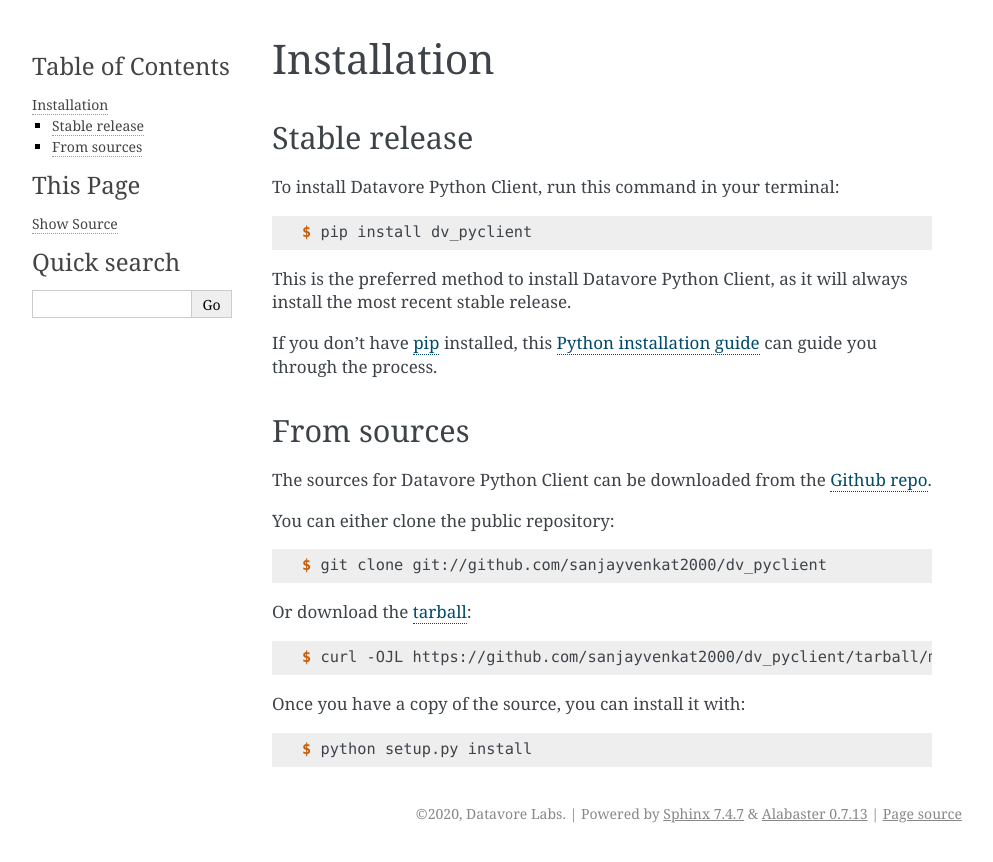
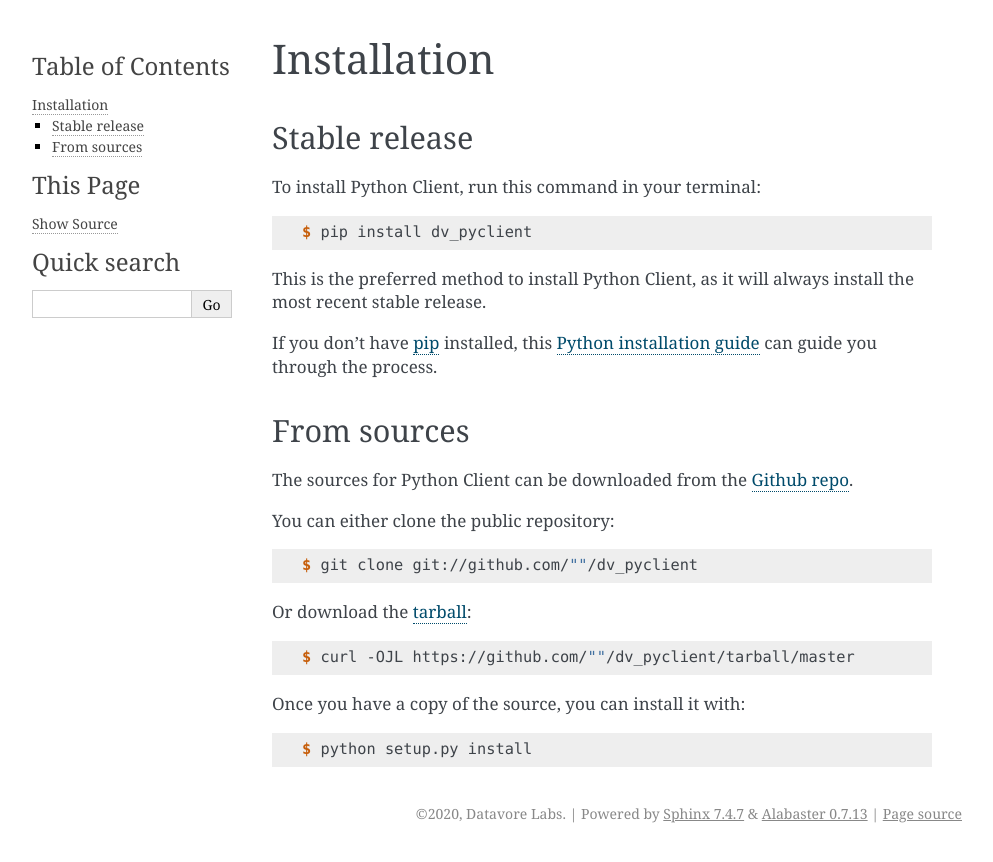
Before and after one commit to datavore-labs/dv-pyclient, a Sphinx documentation site: the page built from docs/installation.rst, in a window 1280 px wide. Shown: the top 862 px of the page, without its empty margins (148-1141 px from the left). Built offline with Sphinx 7.4.7, drawn with Linux system fonts in a browser that asks for light colours; pages that are not in the unit, such as notebooks, are missing from menus.

Commit message:
Adding clean cookie cutter project

```diff
--- a/AUTHORS.rst
+++ b/AUTHORS.rst
@@ -9,5 +9,4 @@
 
 Contributors
 ------------
-
 None yet. Why not be the first?
--- a/HISTORY.rst
+++ b/HISTORY.rst
@@ -2,7 +2,7 @@
 History
 =======
 
-0.1.0 (2020-02-01)
+0.1.0 (2020-03-25)
 ------------------
 
 * First release on PyPI.
--- a/docs/conf.py
+++ b/docs/conf.py
@@ -46,7 +46,7 @@
 master_doc = 'index'
 
 # General information about the project.
-project = 'Datavore Python Client'
+project = 'Python Client'
 copyright = "2020, Datavore Labs"
 author = "Datavore Labs"
 
@@ -128,7 +128,7 @@
 # [howto, manual, or own class]).
 latex_documents = [
     (master_doc, 'dv_pyclient.tex',
-     'Datavore Python Client Documentation',
+     'Python Client Documentation',
      'Datavore Labs', 'manual'),
 ]
 
@@ -139,7 +139,7 @@
 # (source start file, name, description, authors, manual section).
 man_pages = [
     (master_doc, 'dv_pyclient',
-     'Datavore Python Client Documentation',
+     'Python Client Documentation',
      [author], 1)
 ]
 
@@ -151,7 +151,7 @@
 #  dir menu entry, description, category)
 texinfo_documents = [
     (master_doc, 'dv_pyclient',
-     'Datavore Python Client Documentation',
+     'Python Client Documentation',
      author,
      'dv_pyclient',
      'One line description of project.',
--- a/docs/index.rst
+++ b/docs/index.rst
@@ -1,4 +1,4 @@
-Welcome to Datavore Python Client's documentation!
+Welcome to Python Client's documentation!
 ======================================
 
 .. toctree::
--- a/docs/installation.rst
+++ b/docs/installation.rst
@@ -8,13 +8,13 @@
 Stable release
 --------------
 
-To install Datavore Python Client, run this command in your terminal:
+To install Python Client, run this command in your terminal:
 
 .. code-block:: console
 
     $ pip install dv_pyclient
 
-This is the preferred method to install Datavore Python Client, as it will always install the most recent stable release.
+This is the preferred method to install Python Client, as it will always install the most recent stable release.
 
 If you don't have `pip`_ installed, this `Python installation guide`_ can guide
 you through the process.
@@ -26,19 +26,19 @@
 From sources
 ------------
 
-The sources for Datavore Python Client can be downloaded from the `Github repo`_.
+The sources for Python Client can be downloaded from the `Github repo`_.
 
 You can either clone the public repository:
 
 .. code-block:: console
 
-    $ git clone git://github.com/sanjayvenkat2000/dv_pyclient
+    $ git clone git://github.com/""/dv_pyclient
 
 Or download the `tarball`_:
 
 .. code-block:: console
 
-    $ curl -OJL https://github.com/sanjayvenkat2000/dv_pyclient/tarball/master
+    $ curl -OJL https://github.com/""/dv_pyclient/tarball/master
 
 Once you have a copy of the source, you can install it with:
 
@@ -47,5 +47,5 @@
     $ python setup.py install
 
 
-.. _Github repo: https://github.com/sanjayvenkat2000/dv_pyclient
-.. _tarball: https://github.com/sanjayvenkat2000/dv_pyclient/tarball/master
+.. _Github repo: https://github.com/""/dv_pyclient
+.. _tarball: https://github.com/""/dv_pyclient/tarball/master
--- a/docs/usage.rst
+++ b/docs/usage.rst
@@ -2,6 +2,6 @@
 Usage
 =====
 
-To use Datavore Python Client in a project::
+To use Python Client in a project::
 
     import dv_pyclient
--- a/requirements_dev.txt
+++ b/requirements_dev.txt
@@ -8,3 +8,5 @@
 Sphinx==1.8.5
 twine==1.14.0
 Click==7.0
+pytest==4.6.5
+pytest-runner==5.1
--- a/setup.cfg
+++ b/setup.cfg
@@ -1,5 +1,5 @@
 [bumpversion]
-current_version = 0.1.15
+current_version = 0.1.3
 commit = True
 tag = True
 
@@ -18,3 +18,7 @@
 exclude = docs
 
 [aliases]
+test = pytest
+
+[tool:pytest]
+collect_ignore = ['setup.py']
```
Also changed, not shown: CONTRIBUTING.rst (+6 -6 lines), README.md (+32 -6 lines), README.rst (+12 -7 lines), dv_pyclient/__init__.py (+3 -15 lines), setup.py (+6 -6 lines), .travis.yml (deleted), 5 other files.
